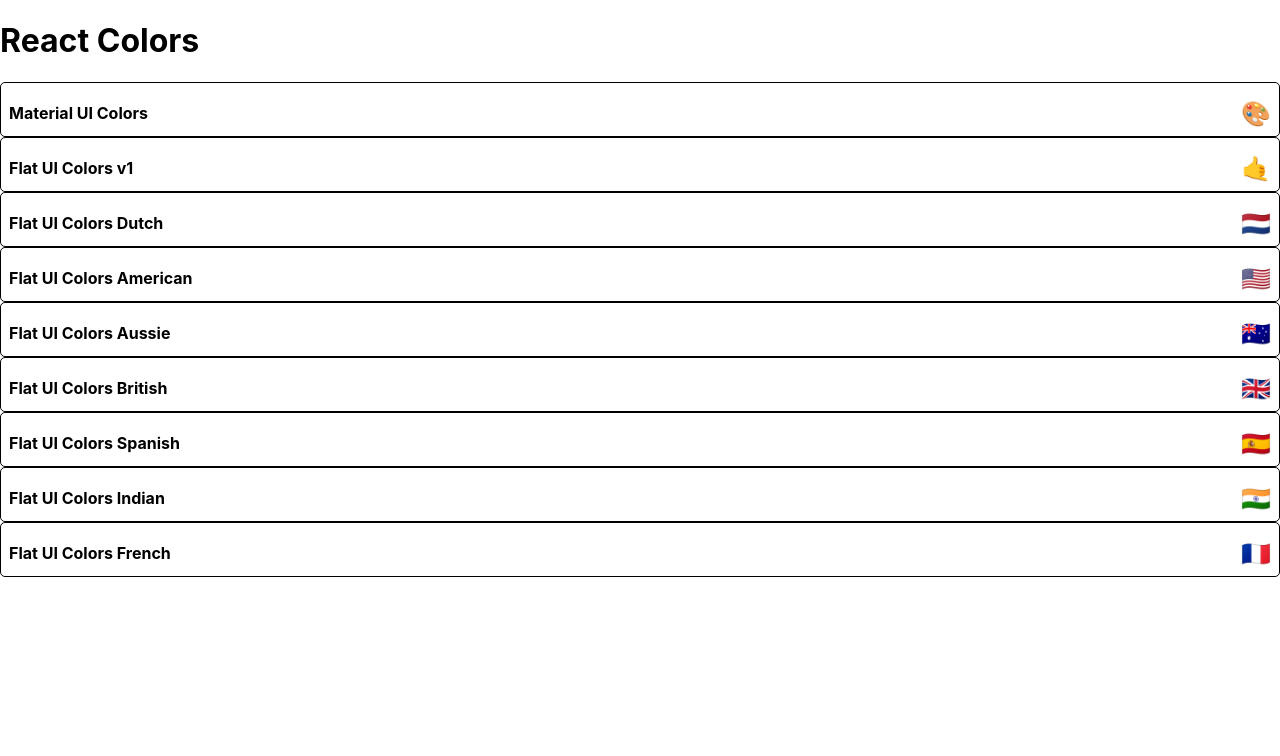
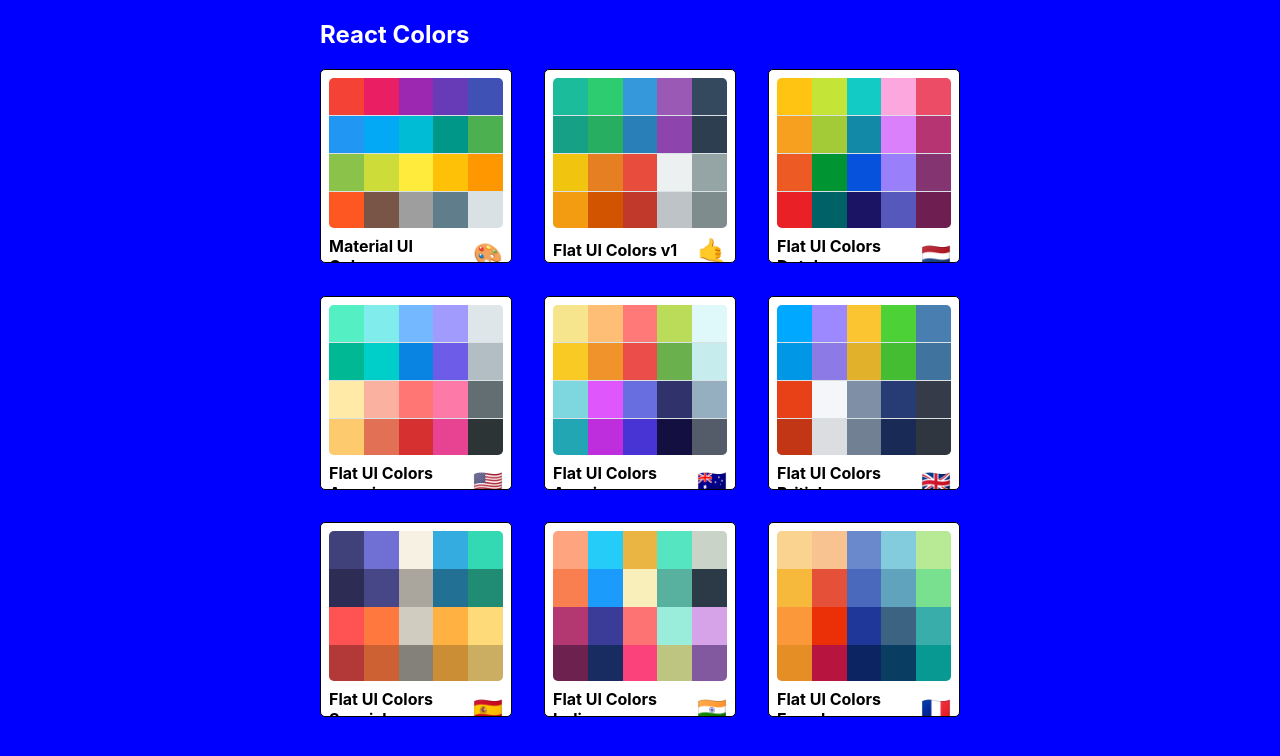
Before and after one commit to jaanuspadrik/React-color-project, a React (Create React App) app: page / in a window 1280 px wide. Shown: the top 756 px of the page. Built offline with nearby package versions, Linux system fonts and the light colour scheme.

Commit message:
Link to palette

```diff
--- a/src/App.js
+++ b/src/App.js
@@ -15,7 +15,7 @@
   render(){
     return (
       <Switch>
-        <Route exact path="/" render={() => <PaletteList palettes={seedColors}/>}/>
+        <Route exact path="/" render={(routeProps) => <PaletteList palettes={seedColors} {...routeProps}/>}/>
         <Route exact path="/palette/:id" render={routeProps => <Pallette palette={generatePalette(this.findPalette(routeProps.match.params.id))} />}/>
       </Switch>
       //<div>
--- a/src/MiniPalette.js
+++ b/src/MiniPalette.js
@@ -13,7 +13,10 @@
     }
   },
   colors: {
-    backgroundColor: "grey"
+    backgroundColor: "#dae1e4",
+    height: "150px",
+    borderRadius: "5px",
+    overflow: "hidden"
   },
   title: {
     display: "flex",
@@ -28,14 +31,29 @@
   emoji: {
     marginLeft: "0.5rem",
     fontSize: "1.5rem"
+  },
+  miniColor: {
+    height: "25%",
+    width: "20%",
+    display: "inline-block",
+    margin: "0 auto",
+    position: "relative",
+    marginBottom: "-3.5px"
   }
 };
 
 function MiniPalette(props){
-  const {classes, paletteName, emoji} = props;
+  const {classes, paletteName, emoji, colors} = props;
+  const miniColorBoxes = colors.map(color => (
+    <div
+      className={classes.miniColor}
+      style={{backgroundColor: color.color}}
+      key={color.name}
+      />
+  ));
   return (
-    <div className={classes.root}>
-      <div className={classes.colors}></div>
+    <div className={classes.root} onClick={props.handleClick}>
+      <div className={classes.colors}>{miniColorBoxes}</div>
       <h5 className={classes.title}>{paletteName}<span className={classes.emoji}>{emoji}</span></h5>
     </div>
   );
--- a/src/PaletteList.js
+++ b/src/PaletteList.js
@@ -1,20 +1,59 @@
 import React, {Component} from 'react';
 import MiniPalette from "./MiniPalette";
 import {Link} from "react-router-dom";
+import {withStyles} from "@material-ui/styles";
+
+const styles = {
+  root: {
+    backgroundColor: "blue",
+    height: "100vh",
+    display: "flex",
+    alignItems: "flex-start",
+    justifyContent: "center"
+  },
+  container: {
+    width: "50%",
+    display: "flex",
+    alignItems: "flex-start",
+    flexDirection: "column"
+  },
+  nav: {
+    display: "flex",
+    width: "100%",
+    justifyContent: "space-between",
+    color: "white"
+  },
+  palettes: {
+    boxSizing: "border-box",
+    width: "100%",
+    display: "grid",
+    gridTemplateColumns: "repeat(3, 30%)",
+    gridGap: "5%"
+  }
+};
 
 class PaletteList extends Component {
+  goToPalette(id){
+    this.props.history.push(`/palette/${id}`);
+  }
   render() {
-    const {palettes} = this.props;
+    const {palettes, classes} = this.props;
     return (
-      <div>
-        <h1>React Colors</h1>
-        {palettes.map(palette => (
-          <MiniPalette {...palette} />
-        ))}
+      <div className={classes.root}>
+        <div className={classes.container}>
+          <nav className={classes.nav}>
+            <h1>React Colors</h1>
+          </nav>
+          <div className={classes.palettes}>
+          {palettes.map(palette => (
+            <MiniPalette {...palette} handleClick={() => this.goToPalette(palette.id)}/>
+          ))}
+          </div>
+        </div>
       </div>
     );
   }
 
 }
 
-export default PaletteList;
+export default withStyles(styles)(PaletteList);
```
